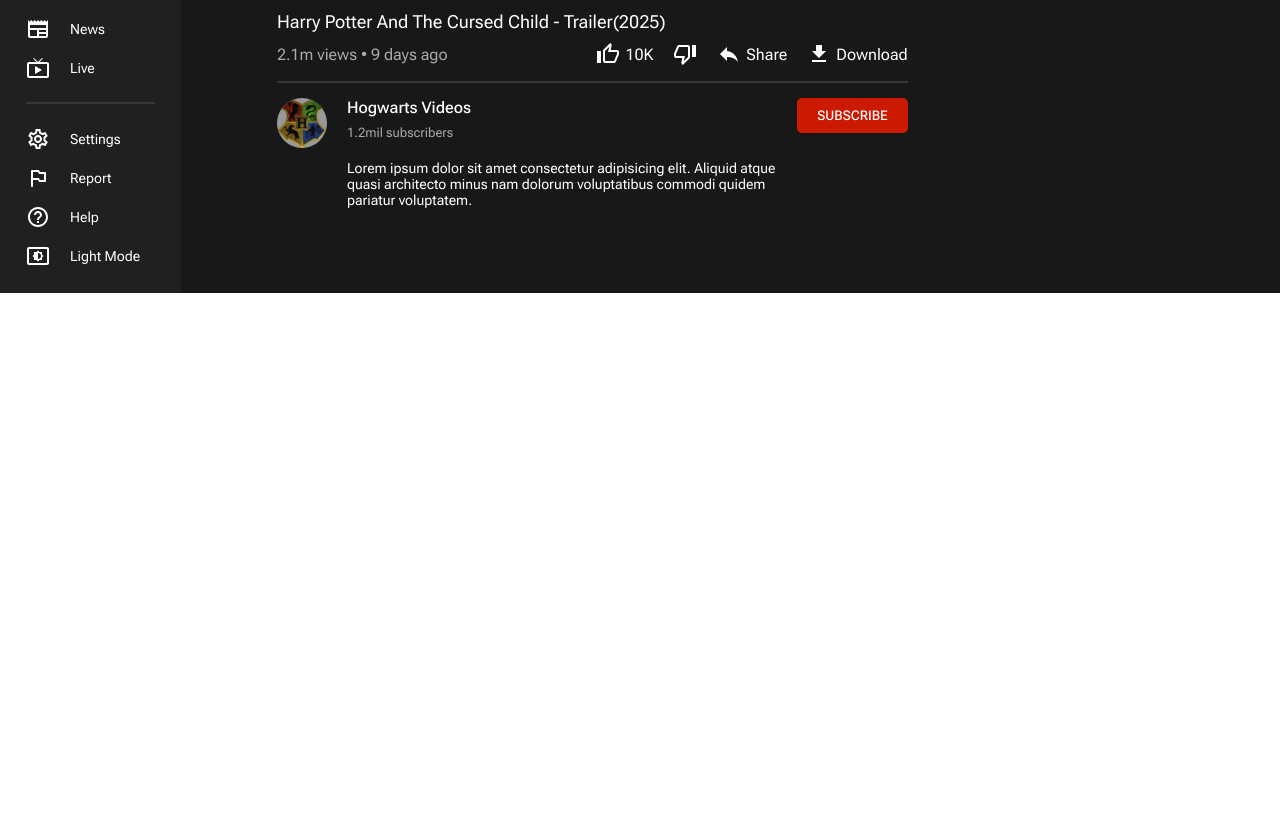
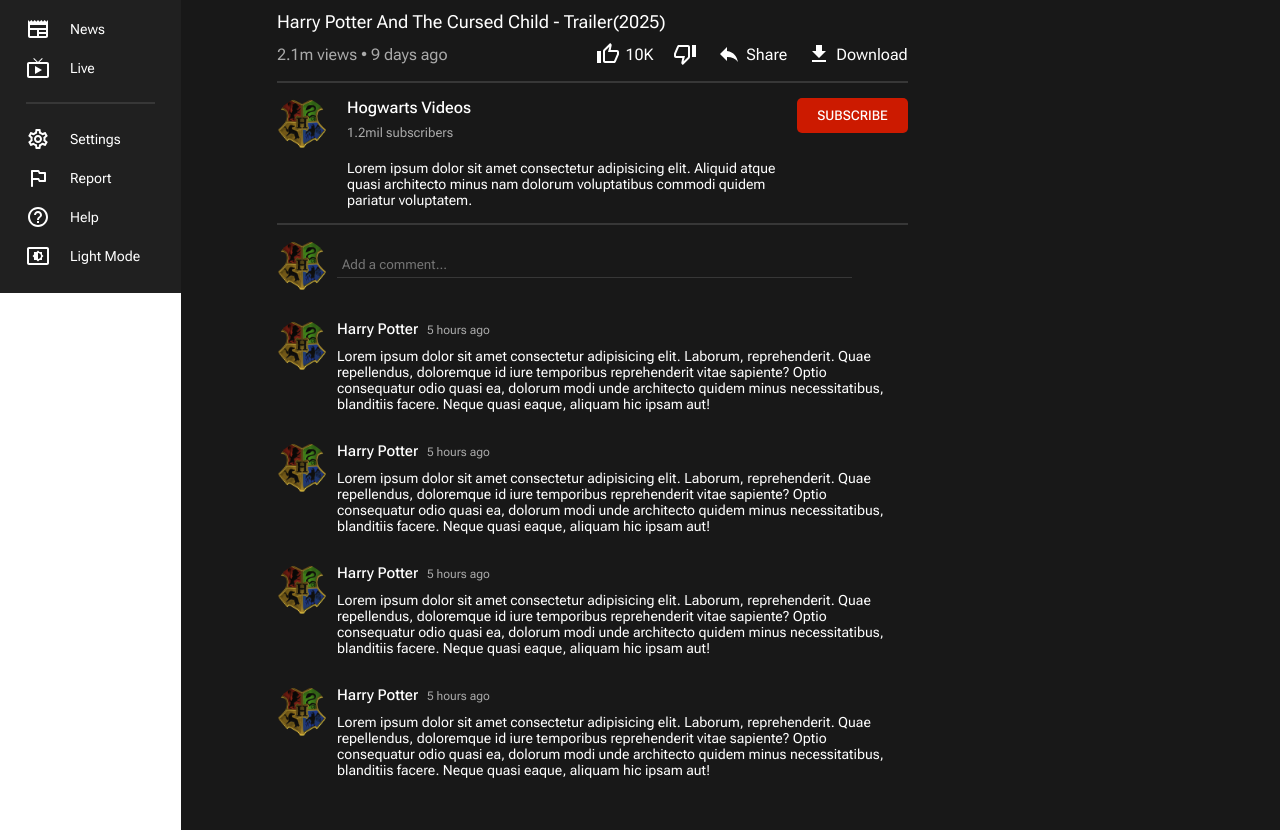
Before and after one commit to altesidriz/playlist, a React (Vite) app: page /video/test in a window 1280 px wide. Shown: the part 636-1466 px from the top of the page. Before the commit the page ends 929 px from the top, so only its background shows below. Built offline with nearby package versions, Linux system fonts and the light colour scheme.

Commit message:
Comment section changes

```diff
--- a/src/App.css
+++ b/src/App.css
@@ -1,4 +1,4 @@
-@import url('https://fonts.googleapis.com/css2?family=Roboto+Flex:opsz,wght@8..144,400;8..144,500;8..144,600&display=swap');
+@import url('https://fonts.googleapis.com/css2?family=Roboto+Flex:opsz,wght@8..144,400;8..144,500;8..144,600;8..144,700;8..144,800&display=swap');
 
 * {
     padding: 0;
--- a/src/components/Card.jsx
+++ b/src/components/Card.jsx
@@ -23,7 +23,6 @@
 width: 36px;
 height: 36px;
 border-radius: 50%;
-background-color: #999;
 `;
 
 const Texts = styled.div``;
--- /dev/null
+++ b/src/components/Comment.jsx
@@ -0,0 +1,55 @@
+import React from 'react'
+import styled from 'styled-components'
+
+const Container = styled.div`
+    display: flex;
+    gap: 10px;
+    margin: 30px 0;
+`;
+
+const Avatar = styled.img`
+    width: 50px;
+    height: 50px;
+    border-radius: 50%;
+`;
+
+const Details = styled.div`
+ display: flex;
+ flex-direction: column;
+ gap: 10px;
+`;
+
+const UserName = styled.span`
+    font-size: 15px;
+    font-weight: 500;
+    color: ${({ theme }) => theme.text};
+
+`;
+const Date = styled.span`
+    font-size: 12px;
+    font-weight: 400;
+    color: ${({ theme }) => theme.textSoft};
+    margin-left: 5px;
+`;
+const Text = styled.p`
+    font-size: 14px;
+    color: ${({ theme }) => theme.text};
+`;
+
+
+
+const Comment = () => {
+    return (
+        <Container>
+            <Avatar src='\src\img\d4lg5mo-8589bcd2-ee2d-4d5b-9fdc-0bb84771efa1.png' />
+            <Details>
+                <UserName>
+                    Harry Potter <Date>5 hours ago</Date>
+                </UserName>
+                <Text>Lorem ipsum dolor sit amet consectetur adipisicing elit. Laborum, reprehenderit. Quae repellendus, doloremque id iure temporibus reprehenderit vitae sapiente? Optio consequatur odio quasi ea, dolorum modi unde architecto quidem minus necessitatibus, blanditiis facere. Neque quasi eaque, aliquam hic ipsam aut!</Text>
+            </Details>
+        </Container>
+    )
+}
+
+export default Comment
--- /dev/null
+++ b/src/components/Comments.jsx
@@ -0,0 +1,44 @@
+import React from 'react'
+import styled from 'styled-components'
+import Comment from './Comment';
+
+const Container = styled.div``;
+
+const NewComment = styled.div`
+    display: flex;
+    align-items: center;
+    gap: 10px;
+`;
+
+const Avatar = styled.img`
+    width: 50px;
+    height: 50px;
+    border-radius: 50%;
+`;
+
+const Input = styled.input`
+    border: none;
+    border-bottom: 1px solid ${({ theme }) => theme.soft};
+    color: ${({ theme }) => theme.text};
+    background-color: transparent;
+    outline: none;
+    padding: 5px;
+    width: 80%;
+`;
+
+const Comments = () => {
+    return (
+        <Container>
+            <NewComment>
+                <Avatar src='\src\img\d4lg5mo-8589bcd2-ee2d-4d5b-9fdc-0bb84771efa1.png' />
+                <Input placeholder='Add a comment...' />
+            </NewComment>
+            <Comment />
+            <Comment />
+            <Comment />
+            <Comment />
+        </Container>
+    )
+}
+
+export default Comments
--- a/src/pages/Video.jsx
+++ b/src/pages/Video.jsx
@@ -5,6 +5,7 @@
 import ThumbDownOutlinedIcon from '@mui/icons-material/ThumbDownOutlined';
 import ReplyOutlinedIcon from '@mui/icons-material/ReplyOutlined';
 import DownloadIcon from '@mui/icons-material/Download';
+import Comments from '../components/Comments';
 
 
 const Container = styled.div`
@@ -74,7 +75,6 @@
 width: 50px;
 height: 50px;
 border-radius: 50%;
-background-color: #999;
 `;
 const ChannelDetail = styled.div`
   display: flex;
@@ -146,6 +146,8 @@
           </ChannelInfo>
           <Subscribe>SUBSCRIBE</Subscribe>
         </Channel>
+        <Hr></Hr>
+        <Comments />
       </Content>
       <Recommendations></Recommendations>
     </Container>
```
